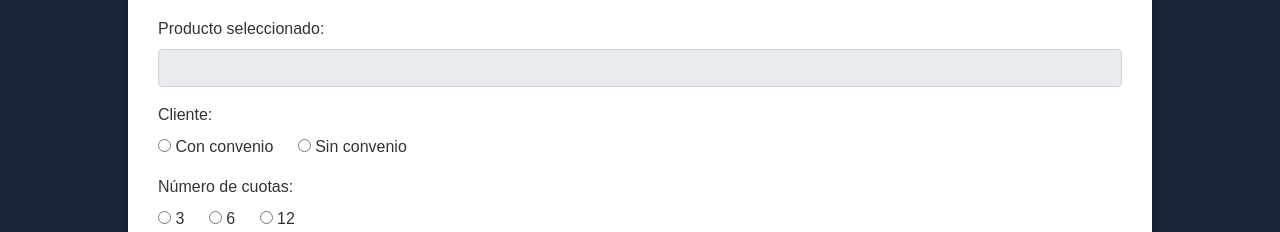
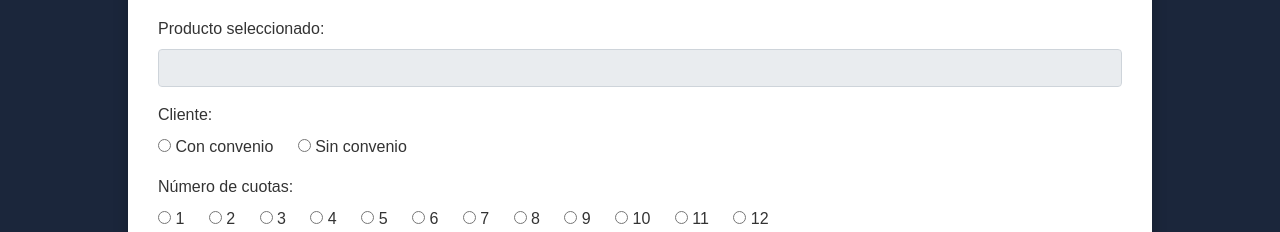
Before and after one commit to EMCSAS/ELECTROMASCREDITO, a plain HTML site: page index.html in a window 1280 px wide. Shown: the part 568-800 px from the top of the page. Drawn offline with nearby package versions, Linux system fonts and the light colour scheme.

Commit message:
Update index.html

```diff
--- a/index.html
+++ b/index.html
@@ -285,8 +285,17 @@
             <div class="mb-3">
                 <label class="form-label">Número de cuotas:</label>
                 <div id="installmentMonths" class="radio-options">
+                    <label><input type="radio" name="cuotas" value="1"> 1</label>
+                    <label><input type="radio" name="cuotas" value="2"> 2</label>
                     <label><input type="radio" name="cuotas" value="3"> 3</label>
+                    <label><input type="radio" name="cuotas" value="4"> 4</label>
+                    <label><input type="radio" name="cuotas" value="5"> 5</label>
                     <label><input type="radio" name="cuotas" value="6"> 6</label>
+                    <label><input type="radio" name="cuotas" value="7"> 7</label>
+                    <label><input type="radio" name="cuotas" value="8"> 8</label>
+                    <label><input type="radio" name="cuotas" value="9"> 9</label>
+                    <label><input type="radio" name="cuotas" value="10"> 10</label>
+                    <label><input type="radio" name="cuotas" value="11"> 11</label>
                     <label><input type="radio" name="cuotas" value="12"> 12</label>
                 </div>
             </div>
```
